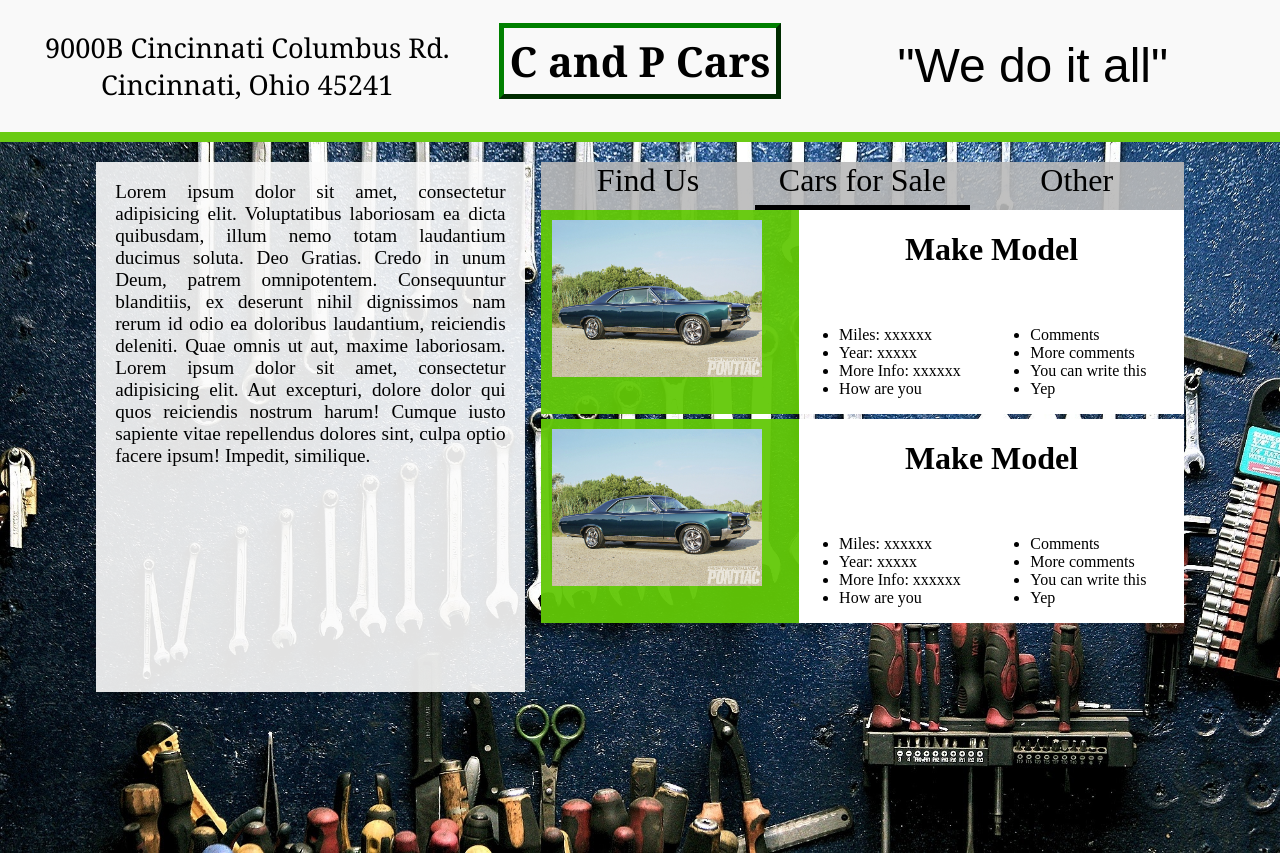
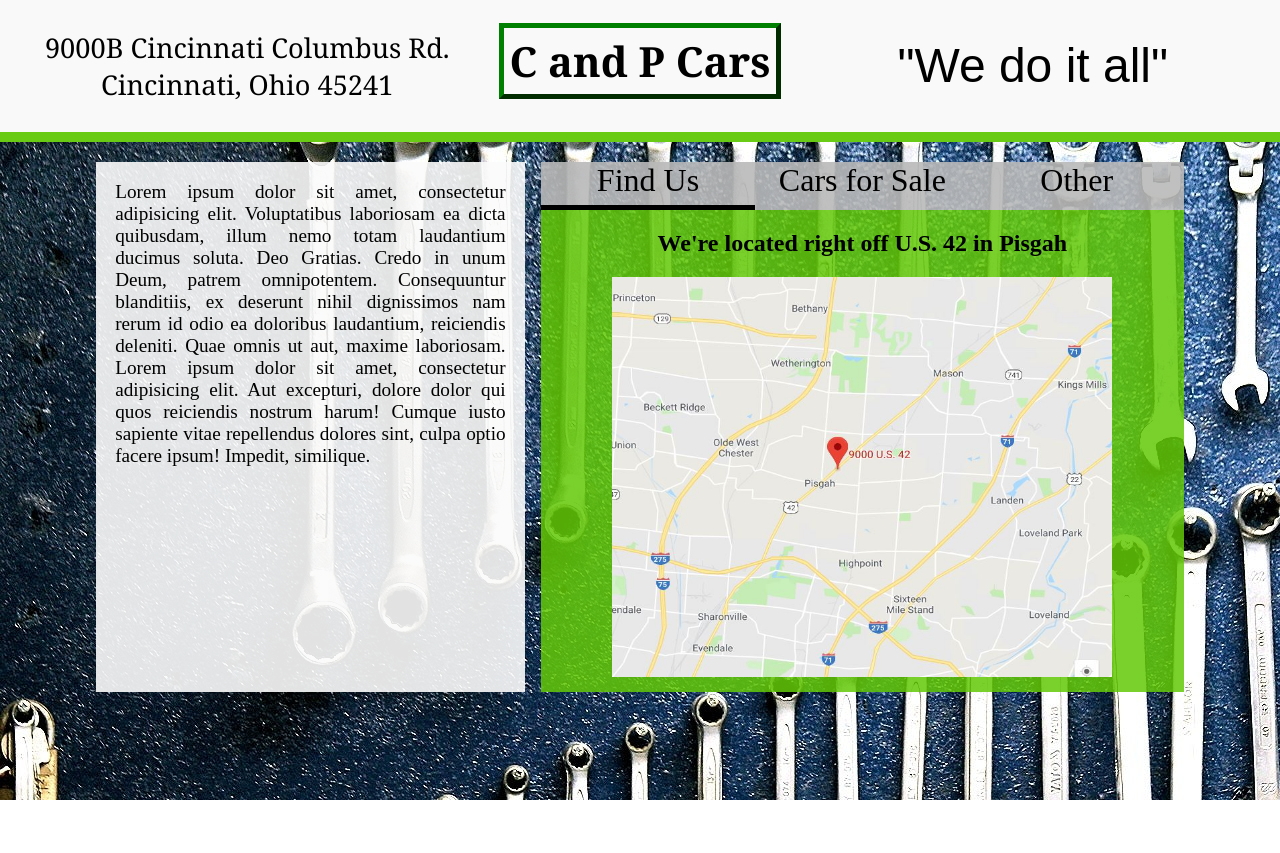
Before and after one commit to nickrmcclorey/C-and-P-cars, a plain HTML site: page index.html in a window 1280 px wide. After the commit the page ends 800 px from the top, so only its background shows below. Drawn offline with Linux system fonts and the light colour scheme; files whose address does not match are found by name.

Commit message:
got screen to scale better

```diff
--- a/index.css
+++ b/index.css
@@ -5,7 +5,8 @@
     body{
         padding:0px;
         margin:0px;
-
+        background-image: url('file:///C:/dev/web/candp/pics/wrenches.jpg');
+        background-repeat: repeat;
     }
 
 /* this is the top menu bar with the address, title and slogan */
@@ -85,6 +86,7 @@
         font-size: 120%;
         grid-row: 1/3;
         text-align: justify;
+        overflow: hidden;
     }
     /* three buttons inside */
     div.menu{
--- a/index.html
+++ b/index.html
@@ -14,7 +14,7 @@
         </div>
 
         <!-- this is the background image -->
-        <img class="wrenches" src="pics/wrenches.jpg">
+        <!--<img class="wrenches" src="pics/wrenches.jpg">-->
 
         <!-- this div contains both panels in the middle of the screen  -->
         <div class="middle">
--- a/switcher.js
+++ b/switcher.js
@@ -6,38 +6,45 @@ let saleContent = document.getElementById('saleContent');
 let mapContent = document.getElementById('map');
 let otherContent = document.getElementById('otherContent');
 
+// resets the buttons and the content displayed in the middle right of the screen
 function reset() {
+    // hiding the content
     saleContent.style.display = "none";
     mapContent.style.display = "none";
     otherContent.style.display = "none";
 
+    //resetting the buttons
     saleButton.style.border = "none";
     findUsButton.style.border = "none";
     otherButton.style.border = "none";
 }
 
+// showing the car sales
 function showSale() {
     reset();
     saleContent.style.display = "grid";
     saleButton.style.borderBottom = "5px solid black";
 }
 
+// showing the map
 function showFindUs() {
     reset();
     mapContent.style.display = "grid";
     findUsButton.style.borderBottom = "5px solid black";
 }
 
+// shwoing miscellaneous content
 function showOther() {
     reset();
     otherContent.style.display = "grid";
     otherButton.style.borderBottom = "5px solid black";
 }
 
+// buttons are located in the middle right of the screen
 saleButton.addEventListener('click',showSale,false);
 otherButton.addEventListener('click',showOther,false);
 findUsButton.addEventListener('click',showFindUs,false);
 
 reset();
-showSale();
+showFindUs();
 console.log('No errors');
```
